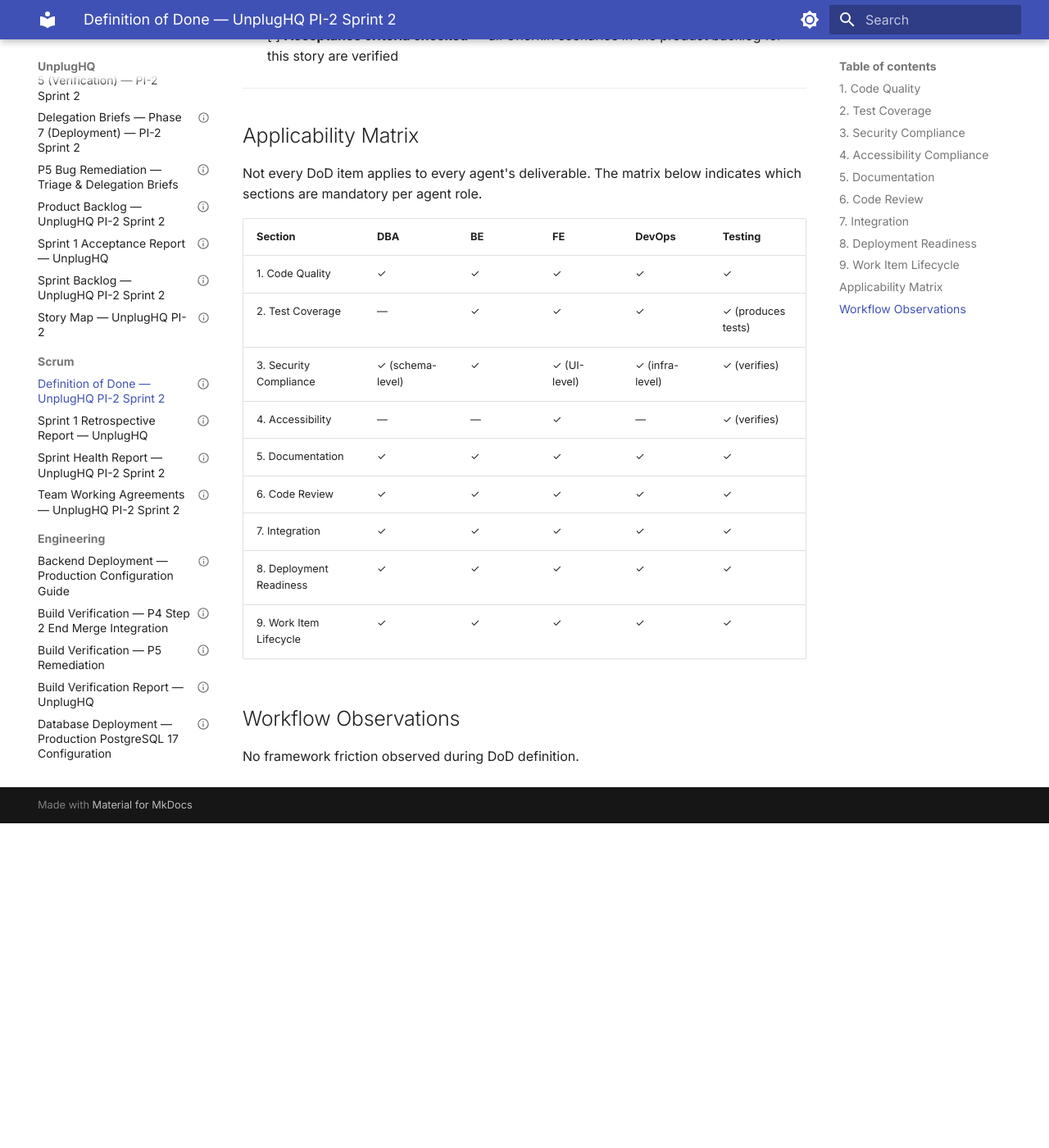
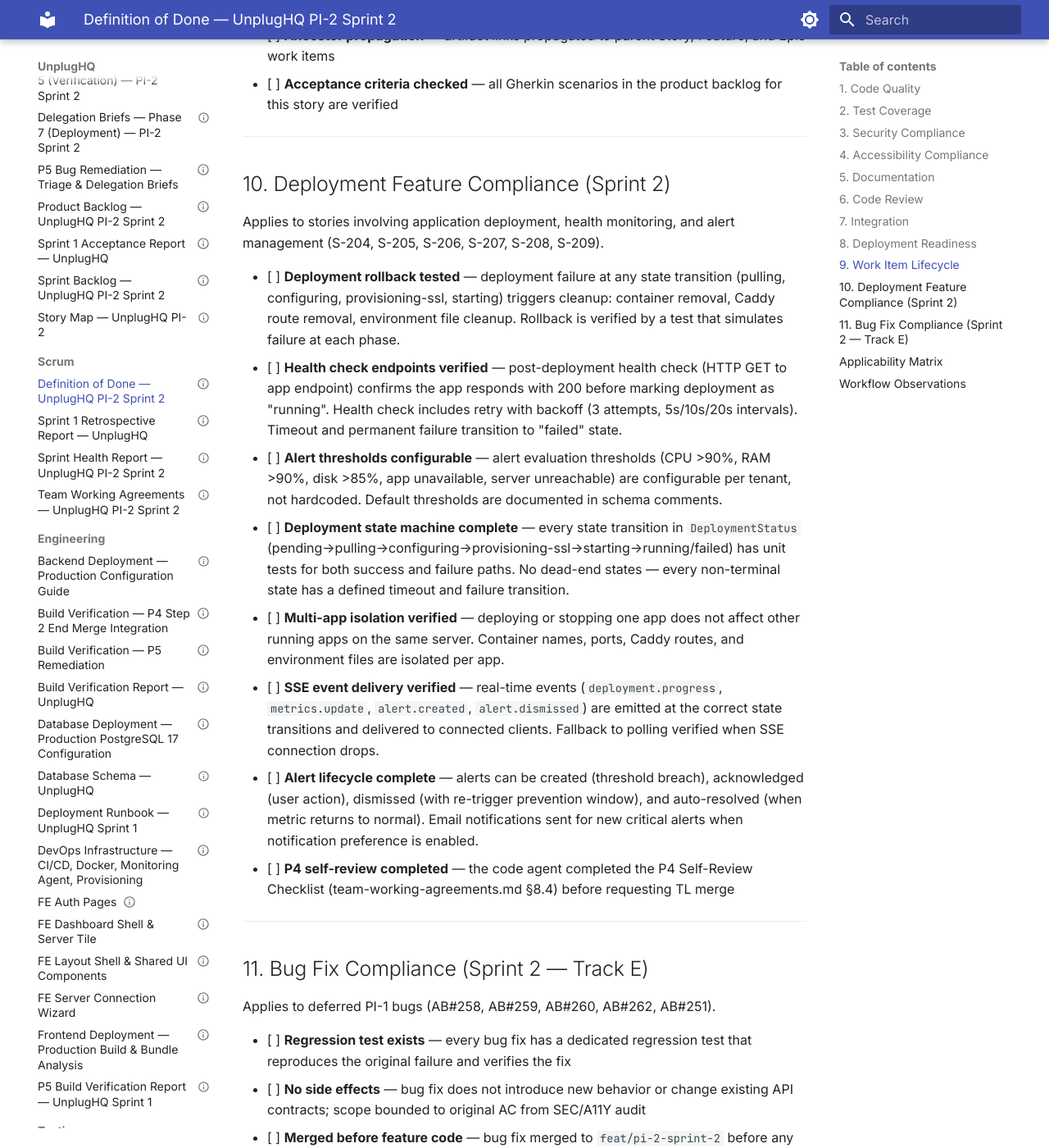
Before and after one commit to sjefsharp/unplughq, an MkDocs documentation site: the page built from docs/definition-of-done.md, in a window 1280 px wide and 1400 px high, scrolled down 3963 px. Shown: the whole window at 82% size. Built offline with MkDocs 1.6.1 and Material for MkDocs 9.7.7, drawn with Linux system fonts in a browser that asks for light colours; before the commit the page ends 4967 px from its top, so only the background shows below that; some of the changed text lies outside the part shown.

Commit message:
docs(scrum-master): definition-of-done
Work-Item: AB#286

```diff
--- a/docs/definition-of-done.md
+++ b/docs/definition-of-done.md
@@ -6,13 +6,9 @@
 work-item-type: epic
 workflow-tier: full
 phase: P3
-version: 1.0.0
-status: approved
-review:
-  evaluator: product-manager
-  gate: 4
-  date: 2026-03-15
-azure-devops-id: 210
+version: 2.0.0
+status: draft
+azure-devops-id: 286
 consumed-by:
   - tech-lead
   - frontend-developer
@@ -23,10 +19,10 @@
   - product-owner
   - security-analyst
   - accessibility
-date: 2026-03-15
+date: 2026-03-16
 ---
 
-# Definition of Done — UnplugHQ PI-1
+# Definition of Done — UnplugHQ PI-2 Sprint 2
 
 This is the authoritative Definition of Done for all UnplugHQ stories. Every item in this checklist must be satisfied before a story is considered complete. Referenced by `product-backlog.md`, `sprint-backlog.md`, and all delegation briefs.
 
@@ -52,6 +48,7 @@
 - [ ] **Test contracts satisfied** — every Gherkin acceptance criterion in `product-backlog.md` for the story has a corresponding passing test
 - [ ] **No placeholder tests** — every `it()` / `test()` block contains executable assertions with meaningful messages; `expect(true).toBe(true)` is prohibited
 - [ ] **Security test coverage** — tests exist for threat model mitigations relevant to the story (see Threat Model mapping in product backlog)
+- [ ] **SSE event tests** — stories involving real-time updates (S-204, S-207, S-208) have tests verifying SSE event emission, delivery, and client-side rendering
 
 ## 3. Security Compliance
 
@@ -118,6 +115,31 @@
 
 ---
 
+## 10. Deployment Feature Compliance (Sprint 2)
+
+Applies to stories involving application deployment, health monitoring, and alert management (S-204, S-205, S-206, S-207, S-208, S-209).
+
+- [ ] **Deployment rollback tested** — deployment failure at any state transition (pulling, configuring, provisioning-ssl, starting) triggers cleanup: container removal, Caddy route removal, environment file cleanup. Rollback is verified by a test that simulates failure at each phase.
+- [ ] **Health check endpoints verified** — post-deployment health check (HTTP GET to app endpoint) confirms the app responds with 200 before marking deployment as "running". Health check includes retry with backoff (3 attempts, 5s/10s/20s intervals). Timeout and permanent failure transition to "failed" state.
+- [ ] **Alert thresholds configurable** — alert evaluation thresholds (CPU >90%, RAM >90%, disk >85%, app unavailable, server unreachable) are configurable per tenant, not hardcoded. Default thresholds are documented in schema comments.
+- [ ] **Deployment state machine complete** — every state transition in `DeploymentStatus` (pending→pulling→configuring→provisioning-ssl→starting→running/failed) has unit tests for both success and failure paths. No dead-end states — every non-terminal state has a defined timeout and failure transition.
+- [ ] **Multi-app isolation verified** — deploying or stopping one app does not affect other running apps on the same server. Container names, ports, Caddy routes, and environment files are isolated per app.
+- [ ] **SSE event delivery verified** — real-time events (`deployment.progress`, `metrics.update`, `alert.created`, `alert.dismissed`) are emitted at the correct state transitions and delivered to connected clients. Fallback to polling verified when SSE connection drops.
+- [ ] **Alert lifecycle complete** — alerts can be created (threshold breach), acknowledged (user action), dismissed (with re-trigger prevention window), and auto-resolved (when metric returns to normal). Email notifications sent for new critical alerts when notification preference is enabled.
+- [ ] **P4 self-review completed** — the code agent completed the P4 Self-Review Checklist (team-working-agreements.md §8.4) before requesting TL merge
+
+---
+
+## 11. Bug Fix Compliance (Sprint 2 — Track E)
+
+Applies to deferred PI-1 bugs (AB#258, AB#259, AB#260, AB#262, AB#251).
+
+- [ ] **Regression test exists** — every bug fix has a dedicated regression test that reproduces the original failure and verifies the fix
+- [ ] **No side effects** — bug fix does not introduce new behavior or change existing API contracts; scope bounded to original AC from SEC/A11Y audit
+- [ ] **Merged before feature code** — bug fix merged to `feat/pi-2-sprint-2` before any F2/F3 feature code that exercises the affected path
+
+---
+
 ## Applicability Matrix
 
 Not every DoD item applies to every agent's deliverable. The matrix below indicates which sections are mandatory per agent role.
@@ -133,6 +155,8 @@
 | 7. Integration | ✓ | ✓ | ✓ | ✓ | ✓ |
 | 8. Deployment Readiness | ✓ | ✓ | ✓ | ✓ | ✓ |
 | 9. Work Item Lifecycle | ✓ | ✓ | ✓ | ✓ | ✓ |
+| 10. Deployment Features | ✓ (schema) | ✓ | ✓ (UI) | ✓ (pipeline) | ✓ (verifies) |
+| 11. Bug Fix Compliance | — | ✓ (SEC bugs) | ✓ (A11Y bug) | ✓ (sudoers bug) | ✓ (regression tests) |
 
 ## Workflow Observations
 
```
